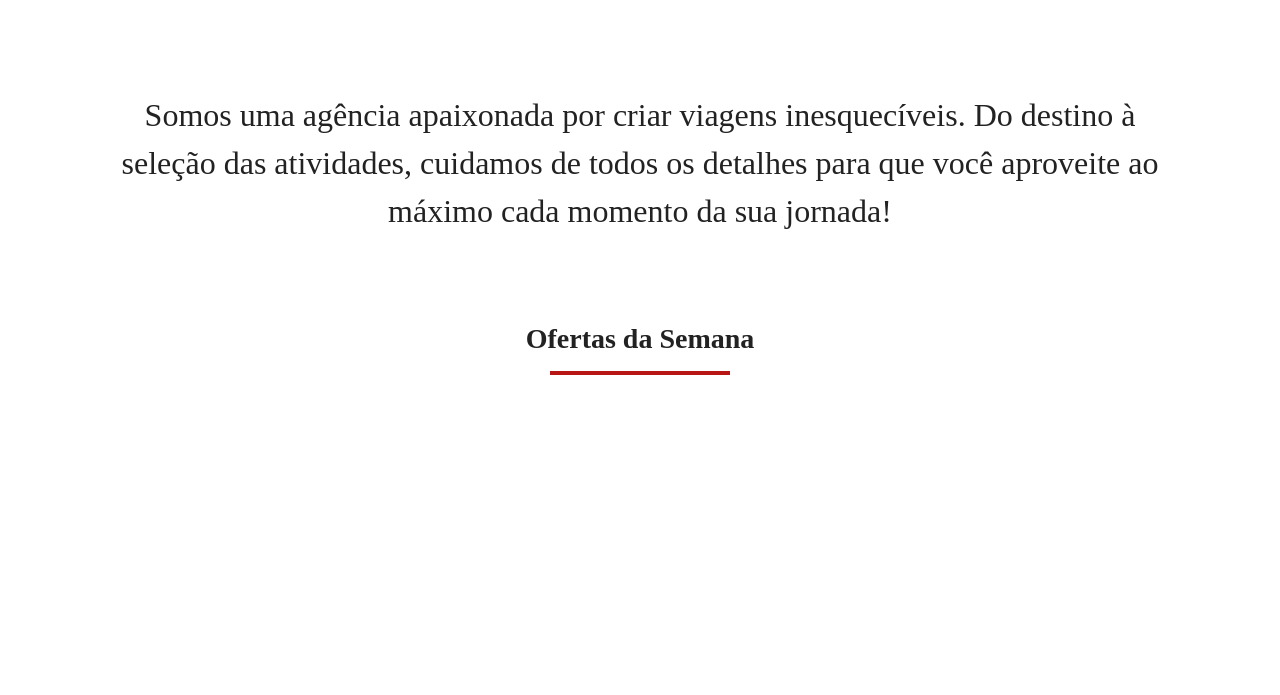
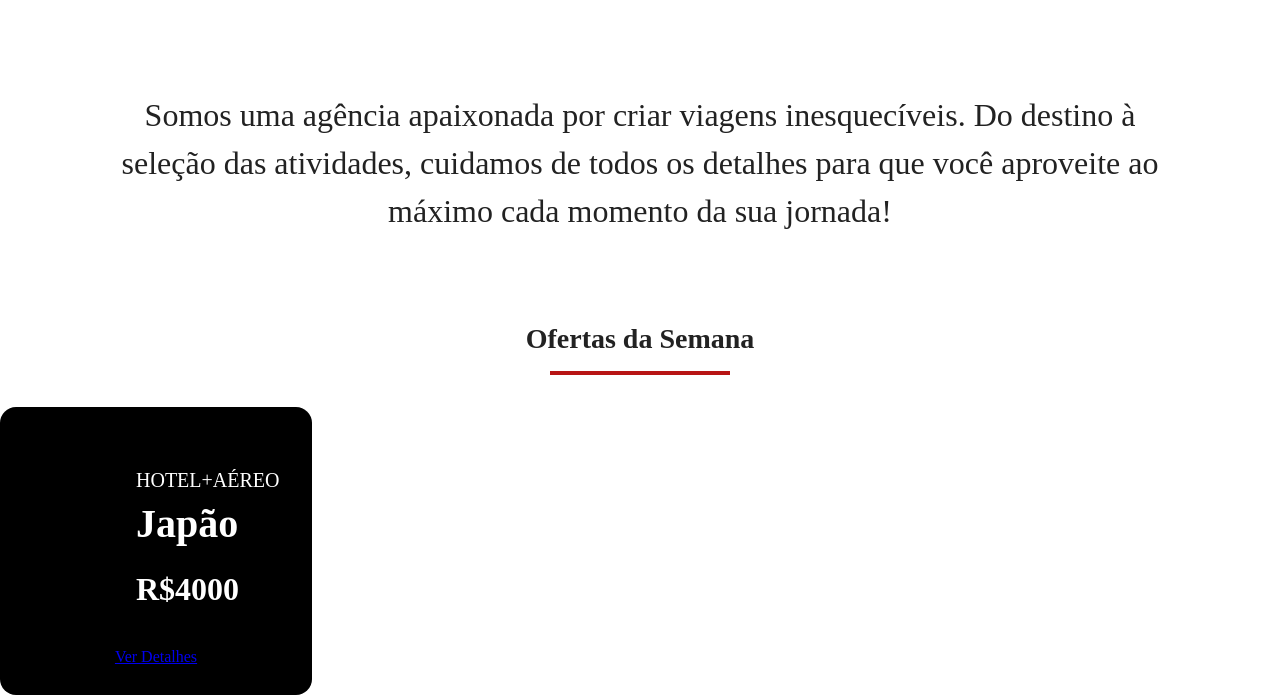
Before and after one commit to vitorazzi21/jornada-viagens, a plain HTML site: page index.html in a window 1280 px wide. Shown: the part 755-1450 px from the top of the page. Before the commit the page ends 1162 px from the top, so only its background shows below. Drawn offline with Linux system fonts and the light colour scheme; a web font is replaced by a local one.

Commit message:
Cria estrtutura do card de oferta

```diff
--- a/css/offers.css
+++ b/css/offers.css
@@ -0,0 +1,29 @@
+.card {
+  color: var(--text-secundary-color);
+  width: 312px;
+  height: 288px;
+  background-color: var(--background-tertiary-color);
+  padding: 24px 16px;
+  box-sizing: border-box;
+  border-radius: 16px;
+  text-align: center;
+}
+.card header {
+  display: block;
+  background-color: transparent;
+  position: static;
+}
+.card p {
+  font-size: 20px;
+  font-weight: var(--text-weight);
+}
+.card h3 {
+  font-size: 40px;
+  font-weight: var(--titles-weight);
+  margin: 8px 0 0;
+}
+.card span {
+  display: inline-block;
+  font-size: 32px;
+  margin-top: 24px;
+}
--- a/index.html
+++ b/index.html
@@ -59,6 +59,17 @@
         <h2>Ofertas da Semana</h2>
         <hr />
       </div>
+      <div class="offers-cards">
+        <article class="card">
+          <header>
+            <p>HOTEL+AÉREO</p>
+            <h3>Japão <span>R$4000</span></h3>
+          </header>
+          <footer>
+            <a href="#" class="button">Ver Detalhes</a>
+          </footer>
+        </article>
+      </div>
     </section>
     <!-- <section class="categories">
       <div class="section-title">
```
